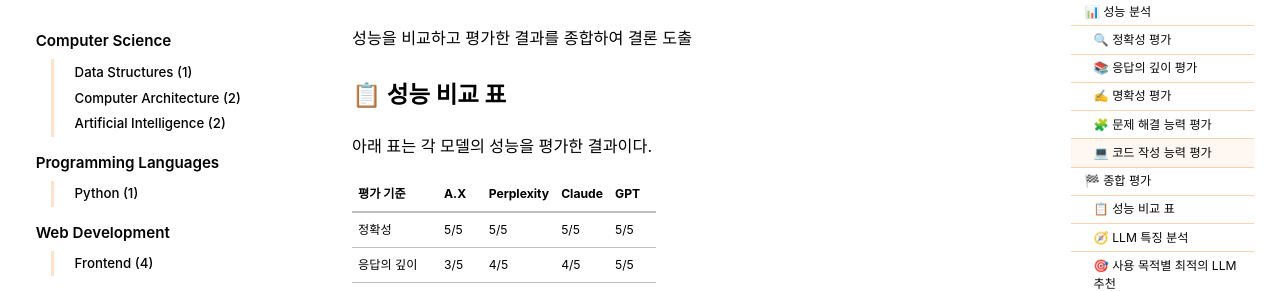
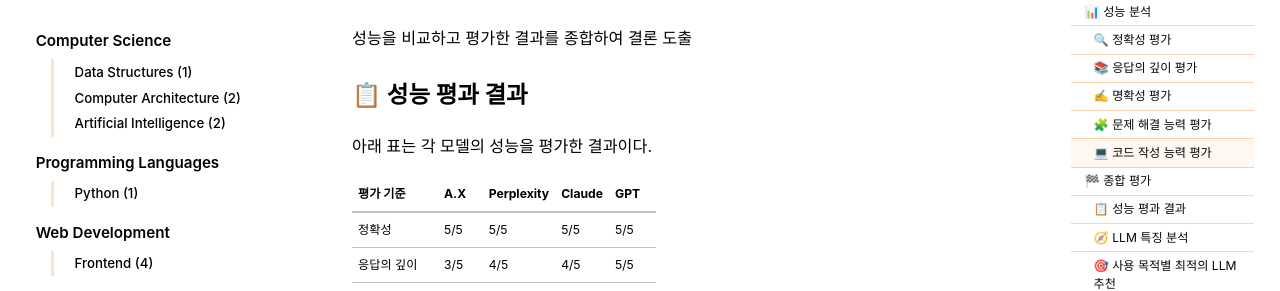
Before and after one commit to cchaeyoung/cchaeyoung.github.io, a Jekyll site: the page built from _posts/2024-09-20-llm-comparison-analysis.md, in a window 1280 px wide and 900 px high, scrolled down 15273 px. Shown: the part 180-471 px from the top of the window. Built offline with Jekyll 4.4.1, drawn with Linux system fonts in a browser that asks for light colours; cached includes are drawn as plain includes; some web fonts are replaced; comment, search, counter and statistics services are not loaded.

Commit message:
docs: Update content

```diff
--- a/_posts/2024-09-20-llm-comparison-analysis.md
+++ b/_posts/2024-09-20-llm-comparison-analysis.md
@@ -499,7 +499,7 @@
 
 성능을 비교하고 평가한 결과를 종합하여 결론 도출
 
-## 📋 성능 비교 표
+## 📋 성능 평과 결과
 
 아래 표는 각 모델의 성능을 평가한 결과이다.
 
```
